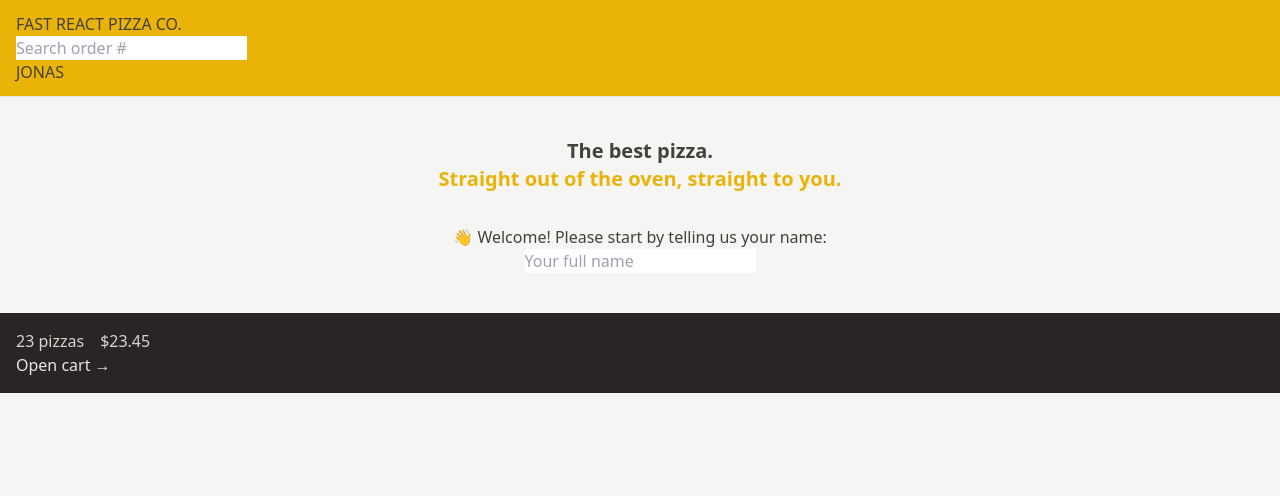
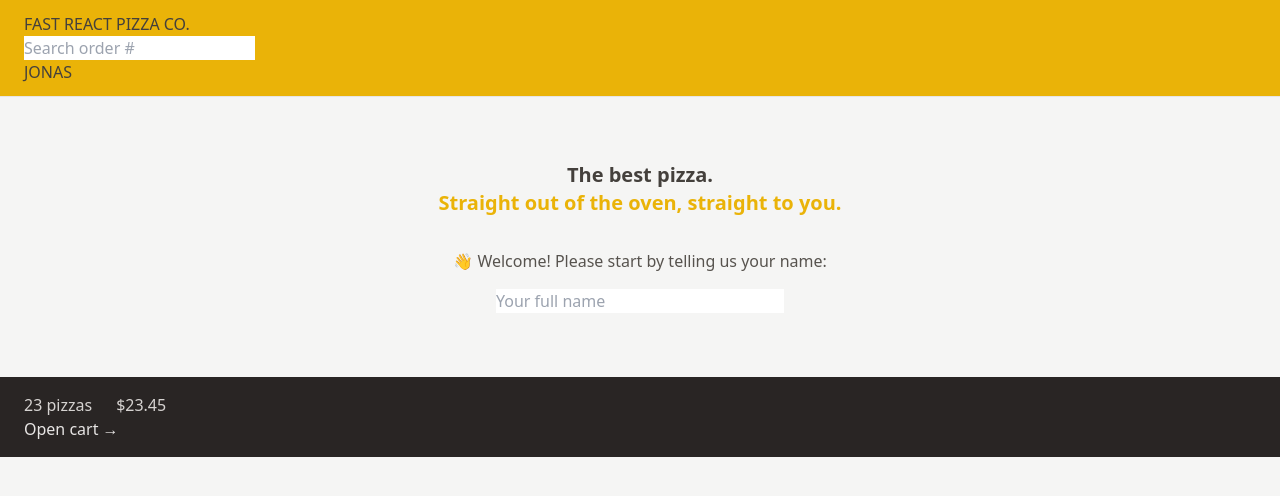
Before and after one commit to cortalo/fast-react-pizza, a React (Vite) app: page / in a window 1280 px wide. Shown: the top 496 px of the page. Built offline with nearby package versions, Linux system fonts and the light colour scheme.

Commit message:
responsive deisng using breakpoint: rememeber the style is applied after the breakpoint (mobile first)

```diff
--- a/src/features/cart/CartOverview.jsx
+++ b/src/features/cart/CartOverview.jsx
@@ -2,8 +2,8 @@
 
 function CartOverview() {
   return (
-    <div className="bg-stone-800 text-stone-200 p-4">
-      <p className="text-stone-300 space-x-4">
+    <div className="bg-stone-800 text-stone-200 px-4 py-4 sm:px-6 text-sm md:text-base">
+      <p className="text-stone-300 space-x-4 sm:space-x-6">
         <span>23 pizzas</span>
         <span>$23.45</span>
       </p>
--- a/src/features/user/CreateUser.jsx
+++ b/src/features/user/CreateUser.jsx
@@ -1,7 +1,7 @@
-import { useState } from 'react';
+import { useState } from "react";
 
 function CreateUser() {
-  const [username, setUsername] = useState('');
+  const [username, setUsername] = useState("");
 
   function handleSubmit(e) {
     e.preventDefault();
@@ -9,16 +9,19 @@
 
   return (
     <form onSubmit={handleSubmit}>
-      <p>👋 Welcome! Please start by telling us your name:</p>
+      <p className="mb-4 text-sm text-stone-600 md:text-base">
+        👋 Welcome! Please start by telling us your name:
+      </p>
 
       <input
         type="text"
         placeholder="Your full name"
         value={username}
         onChange={(e) => setUsername(e.target.value)}
+        className="w-72"
       />
 
-      {username !== '' && (
+      {username !== "" && (
         <div>
           <button>Start ordering</button>
         </div>
--- a/src/ui/Header.jsx
+++ b/src/ui/Header.jsx
@@ -4,7 +4,7 @@
 
 function Header() {
   return (
-    <header className="bg-yellow-500 px-4 py-3 uppercase border-b border-stone-200">
+    <header className="bg-yellow-500 px-4 py-3 uppercase border-b border-stone-200 sm:px-6">
       <Link to="/">Fast React Pizza Co.</Link>
       <SearchOrder />
       <UserName />
--- a/src/ui/Home.jsx
+++ b/src/ui/Home.jsx
@@ -2,7 +2,7 @@
 
 function Home() {
   return (
-    <div className="my-10 text-center">
+    <div className="my-10 sm:my-16 text-center">
       <h1 className="text-xl font-semibold mb-8">
         The best pizza.
         <br />
```
